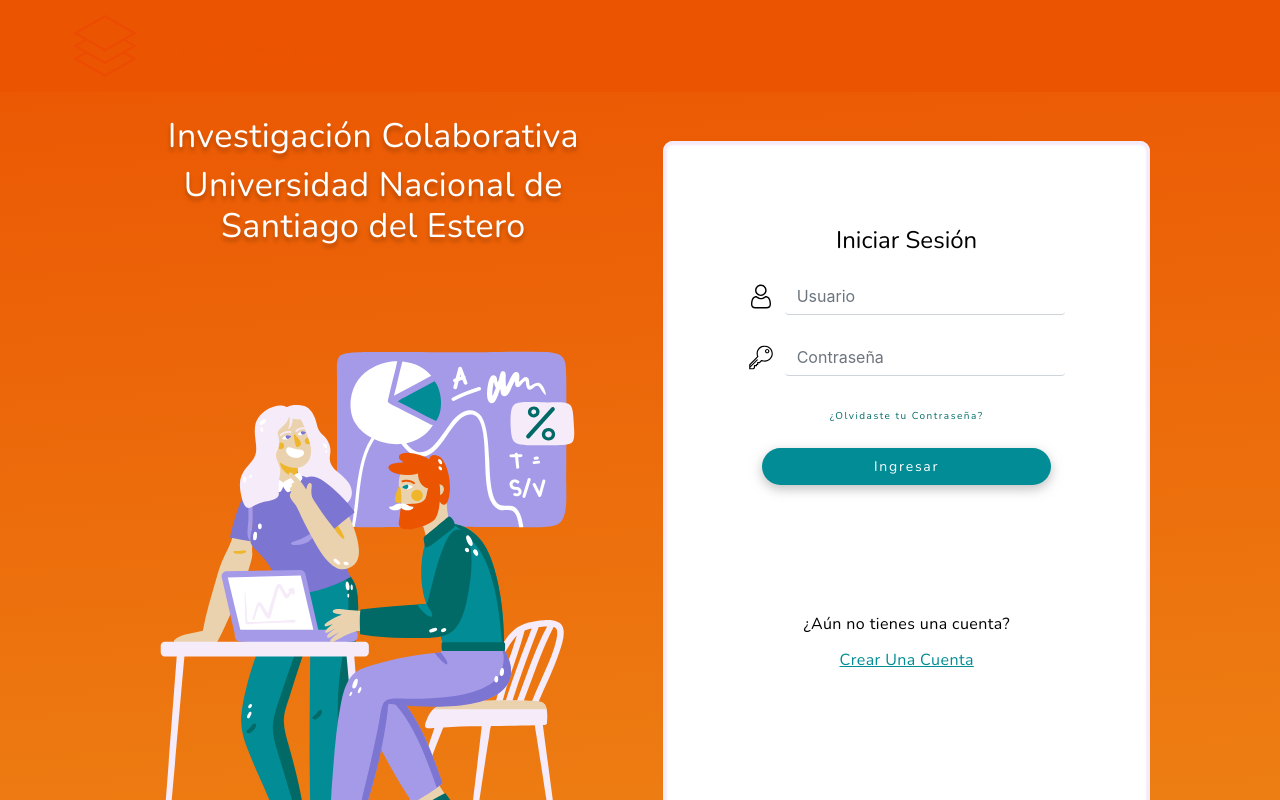
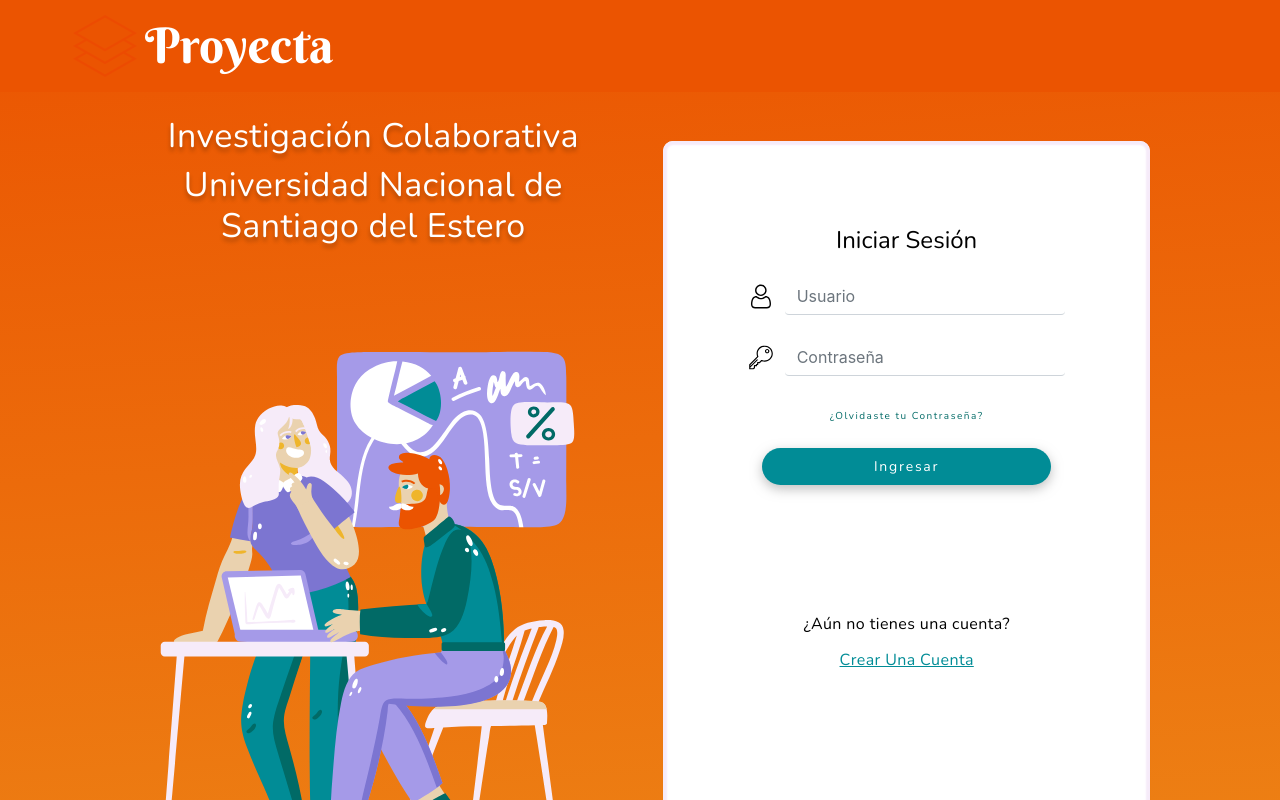
Before and after one commit to marielcaro/Proyecta-FrontEnd, a React (Create React App) app: page / in a window 1280 px wide. Shown: the top 800 px of the page. Built offline with nearby package versions, Linux system fonts and the light colour scheme; no server answers.

Commit message:
added conditional navbar title color

```diff
--- a/src/Modules/Shared/components/Navbar/Navbar.jsx
+++ b/src/Modules/Shared/components/Navbar/Navbar.jsx
@@ -22,7 +22,7 @@
           width="64"
           alt="logo"
         />
-        <p className="nav-title">Proyecta</p>
+        <p className={isAuth ? "nav-title-admin" : "nav-title-public"}>Proyecta</p>
       </div>
       {
         isAuth && <div className="col d-flex justify-content-end align-items-center">
--- a/src/Modules/Shared/components/Navbar/navbar.css
+++ b/src/Modules/Shared/components/Navbar/navbar.css
@@ -17,13 +17,23 @@
     border-bottom: 4px solid #EB5401;
 }
 
-.nav-title {
+.nav-title-admin {
     font-family: 'Berkshire Swash';
     font-weight: normal;
     font-style: normal;
     line-height: 120%;
     font-size: 49px;
     color: #EB5401;
+    padding-top: 17px;
+}
+
+.nav-title-public {
+    font-family: 'Berkshire Swash';
+    font-weight: normal;
+    font-style: normal;
+    line-height: 120%;
+    font-size: 49px;
+    color: #FFFFFF;
     padding-top: 17px;
 }
 
```
